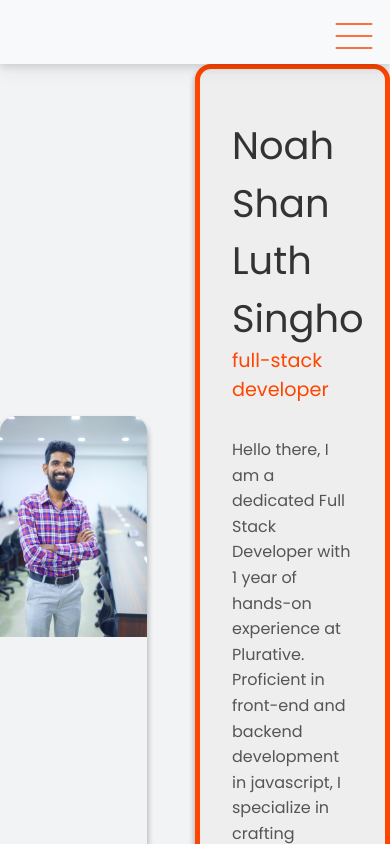
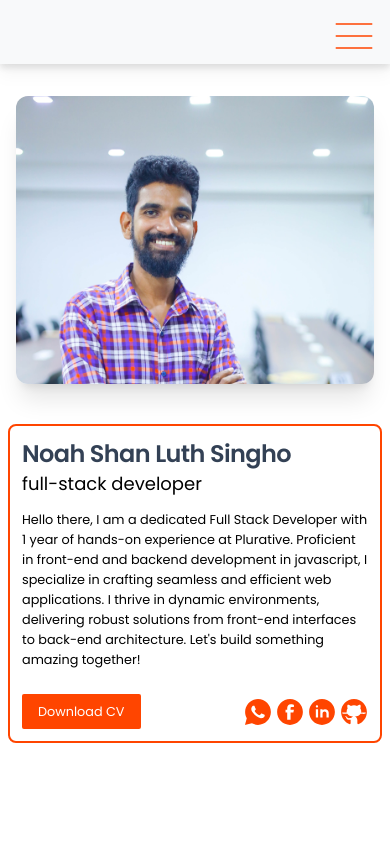
Before and after one commit to Sinna-Shan/Portfolio, a React (Vite) app: page /about in a window 390 px wide. Shown: the top 844 px of the page. Built offline with nearby package versions, Linux system fonts and the light colour scheme.

Commit message:
responsive about page

```diff
--- a/src/pages/about page/AboutPage.jsx
+++ b/src/pages/about page/AboutPage.jsx
@@ -1,20 +1,21 @@
 /* eslint-disable react/no-unescaped-entities */
 import Footer from "../../components/footer/Footer";
 import Nav from "../../components/Nav/Nav";
-import styles from "./AboutPage.module.css";
 function AboutPage() {
   return (
     <>
-      <main>
+      <main className="min-h-[100vh]">
         <Nav />
-        <main className={styles.about}>
-          <div className={styles.imgContainer}>
+        <main className="flex flex-col items-center justify-center md:flex-row lg:flex-row md:items-center md:justify-center lg:m-4 lg:gap-5 lg:min-h-[80vh]">
+          <div className="w-90 h-72 overflow-hidden rounded-xl my-8 mx-4 shadow-xl md:flex-row md:w-full md:h-full md:mx-3 lg:m-0 lg:w-full">
             <img src="my image.jpg" alt="my image" />
           </div>
-          <div className={styles.content}>
-            <h1>Noah Shan Luth Singho</h1>
-            <h3>full-stack developer</h3>
-            <p>
+          <div className="border-2 rounded-lg m-2 p-3 border-[orangered] mb-7 md:mb-0 lg:m-0 lg:flex lg:flex-col lg:justify-center lg:px-8" >
+            <h1 className="text-2xl text-slate-700 font-semibold tracking-tight lg:text-5xl lg:my-4">
+              Noah Shan Luth Singho
+            </h1>
+            <h3 className="text-lg mb-3 lg:my-4 lg:text-3xl">full-stack developer</h3>
+            <p className="text-[.8rem] leading-5 lg:text-lg lg:leading-8">
               Hello there, I am a dedicated Full Stack Developer with 1 year of
               hands-on experience at Plurative. Proficient in front-end and
               backend development in javascript, I specialize in crafting
@@ -23,28 +24,40 @@ function AboutPage() {
               interfaces to back-end architecture. Let's build something amazing
               together!
             </p>
-            <div className={styles.iconContainer}>
-              <a href="" download={"cv.pdf"} className={styles.button}>
+            <div className="flex justify-between items-center mt-6 lg:my-10">
+              <a
+                href=""
+                download={"cv.pdf"}
+                className="bg-[orangered] text-white py-2 px-4 rounded-sm text-[.8rem] lg:text-lg"
+              >
                 Download CV
               </a>
-              <div className={styles.icons}>
+              <div className="flex gap-1 lg:gap-3">
                 <a href="https://wa.me/+94763236693" target="blank">
-                  <img src="whatsapp.svg" alt="whatsapp-icon" />
+                  <img src="whatsapp.svg" alt="whatsapp-icon" className="w-7 shadow-m lg:w-10" />
                 </a>
                 <a
                   href="https://web.facebook.com/noah.singho.1/"
                   target="blank"
                 >
-                  <img src="facebook-orangered.svg" alt="fb-icon" />
+                  <img
+                    src="facebook-orangered.svg"
+                    alt="fb-icon"
+                    className="w-7 shadow-m lg:w-10"
+                  />
                 </a>
                 <a
                   href="https://www.linkedin.com/in/noah-luth-57a0232a1"
                   target="blank"
                 >
-                  <img src="linkedin-orangered.svg" alt="in-icon" />
+                  <img
+                    src="linkedin-orangered.svg"
+                    alt="in-icon"
+                    className="w-7 shadow-m lg:w-10"
+                  />
                 </a>
                 <a href="https://github.com/Sinna-Shan" target="blank">
-                  <img src="github.svg" alt="in-icon" />
+                  <img src="github.svg" alt="in-icon" className="w-7 shadow-m lg:w-10" />
                 </a>
               </div>
             </div>
```
